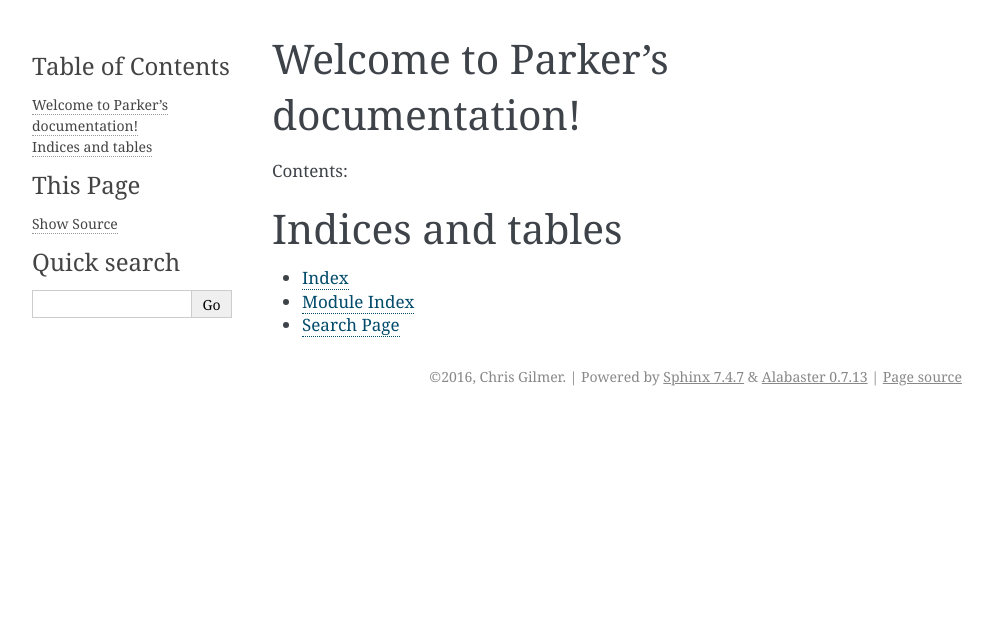
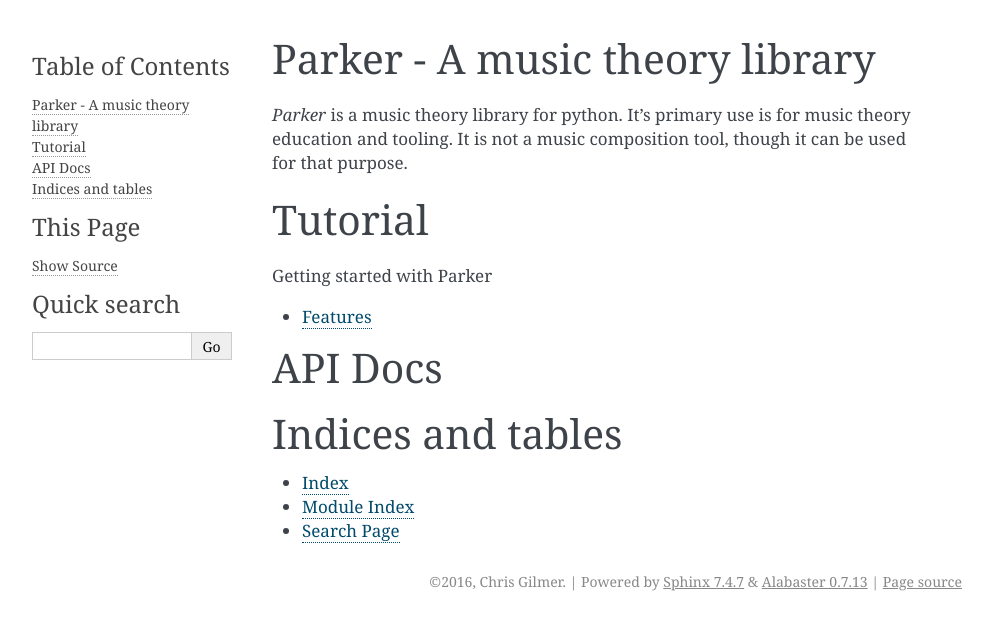
Before and after one commit to chrisgilmerproj/parker, a Sphinx documentation site: the page built from docs/source/index.rst, in a window 1280 px wide. Shown: the top 630 px of the page, without its empty margins (148-1141 px from the left). Built offline with Sphinx 7.4.7, drawn with Linux system fonts in a browser that asks for light colours; formulas are drawn with MathJax 3.

Commit message:
Started work on documentation

```diff
--- a/docs/source/index.rst
+++ b/docs/source/index.rst
@@ -3,14 +3,29 @@
    You can adapt this file completely to your liking, but it should at least
    contain the root `toctree` directive.
 
-Welcome to Parker's documentation!
-==================================
+Parker - A music theory library
+===============================
 
-Contents:
+*Parker* is a music theory library for python.  It's primary use is for music
+theory education and tooling.  It is not a music composition tool, though it
+can be used for that purpose.
+
+Tutorial
+===============
 
 .. toctree::
    :maxdepth: 2
+   :name: mastertoc
+   :caption: Getting started with Parker
 
+   tutorial/features.rst
+
+
+API Docs
+========
+
+.. toctree::
+   :maxdepth: 2
 
 
 Indices and tables
```
Also changed, not shown: docs/source/tutorial/features.rst (added, +11 -0 lines).
